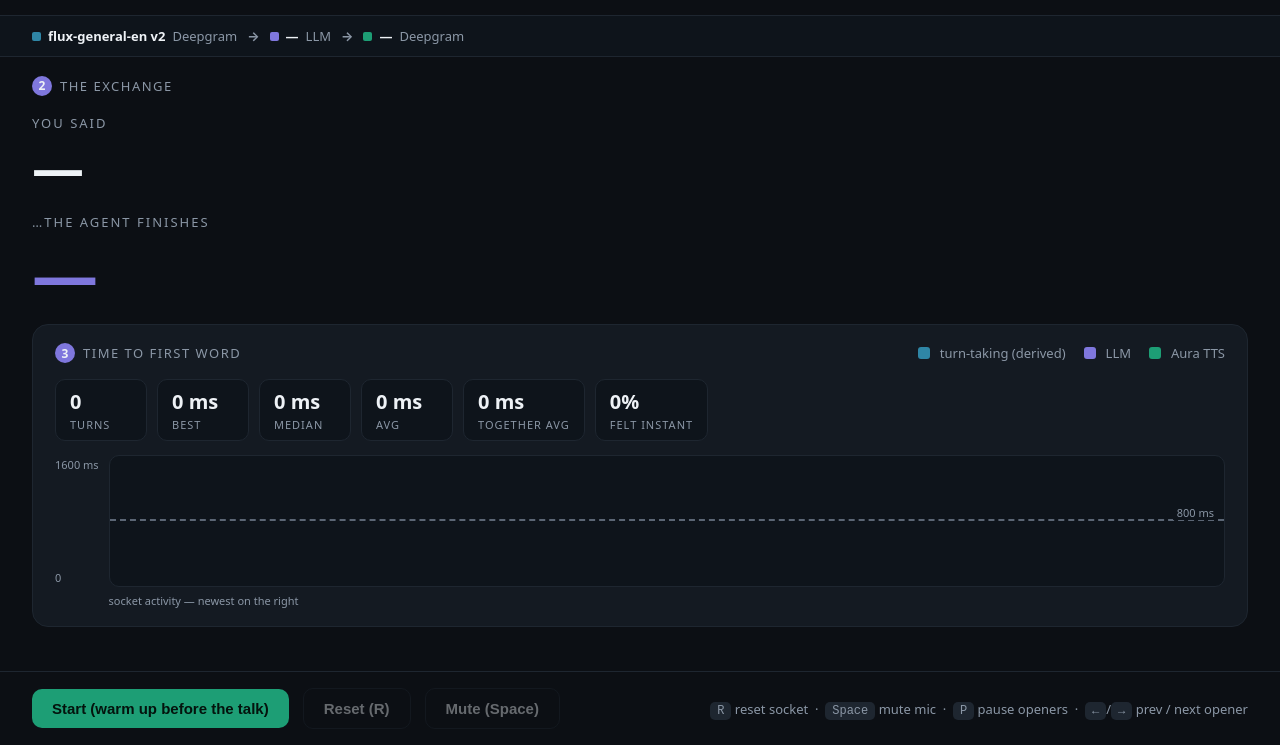
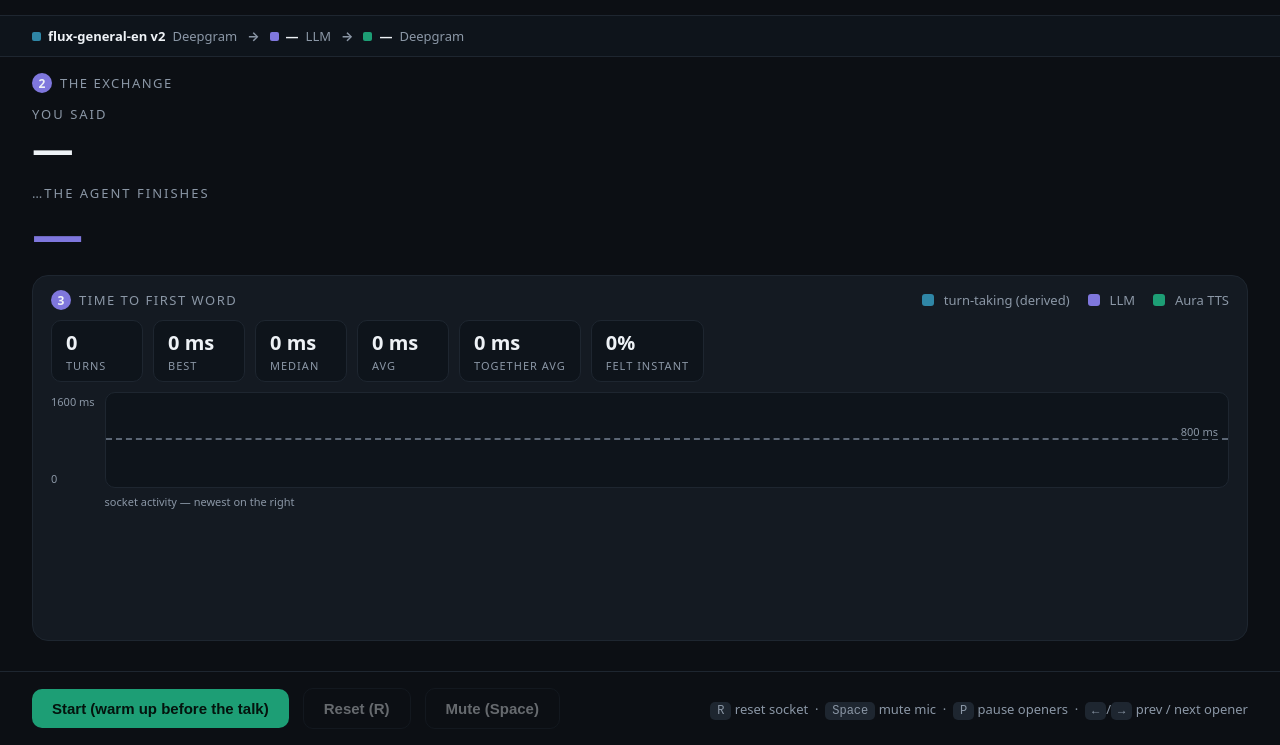
Before and after one commit to deepgram-devs/nailed-it, a website: page public/index.html in a window 1280 px wide. Shown: the part 55-800 px from the top of the page. Drawn offline with Linux system fonts and the light colour scheme; no server answers.

Commit message:
Fix headline overflow on short screens and clear text on reset
The exchange headline scaled only with viewport width while the page height
is locked to 100vh, so on wide-but-short displays the centered .stage content
grew past its 1fr track and bled into the openers above and the latency HUD
below. Couple the type to height (min(vw, vh)), let the exchange row shrink
(minmax(0, 1fr)), clip the stage as a backstop, and add max-height tiers that
tighten spacing and shrink the timeline on short projectors.

Also reset the on-screen userText/agentText to the — placeholder in reset(),
so the Reset button clears the last exchange instead of leaving it on screen.

Co-Authored-By: Claude Opus 4.8 (1M context) <noreply@anthropic.com>

```diff
--- a/public/app.js
+++ b/public/app.js
@@ -745,6 +745,9 @@ async function start() {
 async function reset() {
   flushPlayback();
   hideVerdict();
+  // Wipe the on-screen exchange so a reset starts from a clean slate, not the last turn's text.
+  els.userText.textContent = "—";
+  els.agentText.textContent = "—";
   lastUserFragment = "";
   micMuted = false;
   els.muteBtn.textContent = "Mute (Space)";
--- a/public/styles.css
+++ b/public/styles.css
@@ -163,8 +163,10 @@ main {
   flex: 1;
   min-height: 0;
   display: grid;
-  /* Step 1 (openers) and step 3 (HUD) hug their content; step 2 (the exchange) fills the rest. */
-  grid-template-rows: auto 1fr auto;
+  /* Step 1 (openers) and step 3 (HUD) hug their content; step 2 (the exchange) fills the rest.
+     minmax(0, …) lets the exchange row shrink below its content's intrinsic height instead of
+     overflowing — without it the centered headline bleeds up into the openers and down over the HUD. */
+  grid-template-rows: auto minmax(0, 1fr) auto;
   gap: 20px;
   padding: 24px var(--gutter);
 }
@@ -201,6 +203,9 @@ main {
   justify-content: center;
   gap: 18px;
   min-height: 0;
+  /* Backstop: if the headline still can't fit the row, clip it here rather than
+     letting it overlap the openers above or the latency HUD below. */
+  overflow: hidden;
 }
 
 /* Jingle verdict — a rubber-stamp that slams in over the stage when a completion lands. */
@@ -248,13 +253,15 @@ main {
   letter-spacing: 2px;
   margin-bottom: 6px;
 }
+/* Size off whichever axis is the tighter constraint: vw keeps it big on a wide
+   projector, vh pulls it back on a short one so the exchange fits its row. */
 .user-text {
-  font-size: clamp(26px, 4.5vw, 52px);
+  font-size: clamp(22px, min(4.5vw, 5.2vh), 52px);
   font-weight: 600;
   line-height: 1.1;
 }
 .agent-text {
-  font-size: clamp(30px, 5.5vw, 66px);
+  font-size: clamp(26px, min(5.5vw, 6.4vh), 66px);
   font-weight: 800;
   line-height: 1.1;
   color: var(--purple);
@@ -887,15 +894,55 @@ kbd {
   }
 }
 
+/* Short-but-wide displays — a laptop or projector in a vertically tight aspect
+   ratio. The page can't scroll here (no-scroll demo constraint holds above 960px),
+   so reclaim vertical space: tighten the rhythm and shrink the secondary timeline
+   so the exchange headline keeps room and never has to clip. */
+@media (min-width: 961px) and (max-height: 820px) {
+  main {
+    gap: 14px;
+    padding-block: 16px;
+  }
+  .stage {
+    gap: 12px;
+  }
+  .line .label {
+    margin-bottom: 3px;
+  }
+  .hud {
+    padding: 14px 18px;
+  }
+  .hud-head {
+    margin-bottom: 10px;
+  }
+  .stats {
+    margin: 10px 0 2px;
+  }
+  .timeline-wrap {
+    margin-top: 10px;
+  }
+  .timeline {
+    height: 96px;
+  }
+}
+
+@media (min-width: 961px) and (max-height: 680px) {
+  /* Tighter still: drop the per-turn timeline entirely and let the current
+     verdict + latency bar own the limited height. */
+  .timeline-wrap {
+    display: none;
+  }
+}
+
 /* Tablet range — the vw-based stage type is tuned for a projector, so
    it reads small on a tablet held at arm's length. Scale the jingle
    text + supporting labels up so they're legible across the room. */
 @media (min-width: 601px) and (max-width: 960px) {
   .user-text {
-    font-size: clamp(34px, 6vw, 56px);
+    font-size: clamp(28px, min(6vw, 6vh), 56px);
   }
   .agent-text {
-    font-size: clamp(40px, 7.4vw, 70px);
+    font-size: clamp(32px, min(7.4vw, 7.2vh), 70px);
   }
   .line .label {
     font-size: 15px;
```
